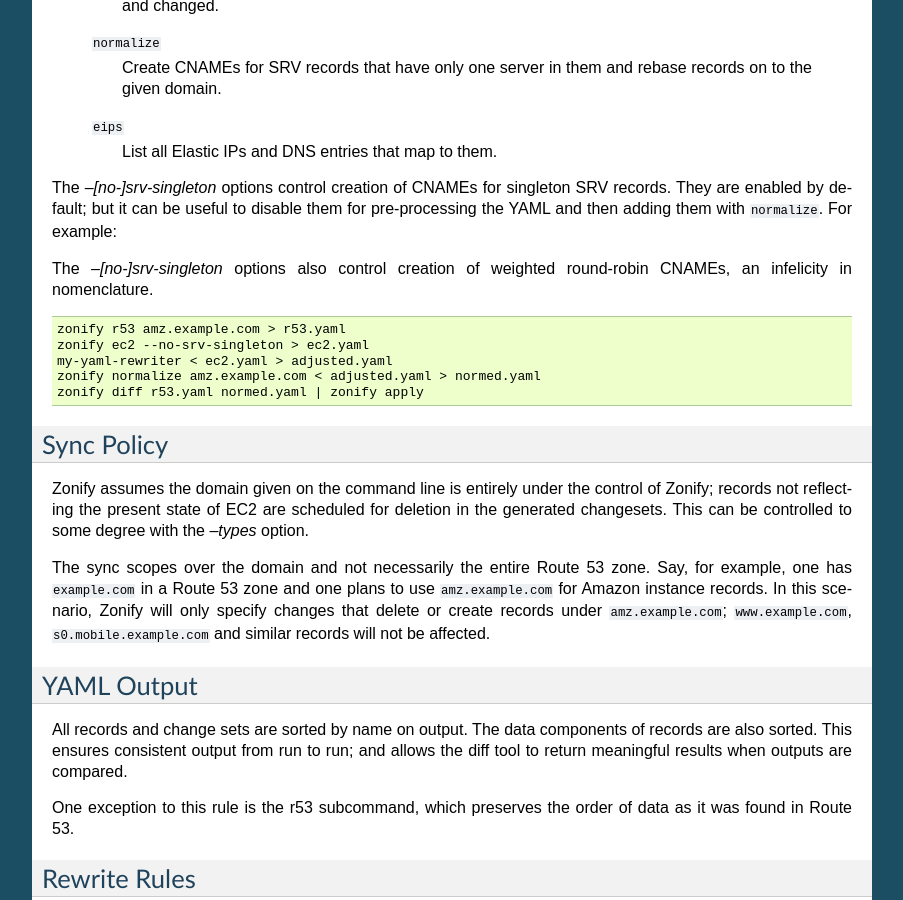
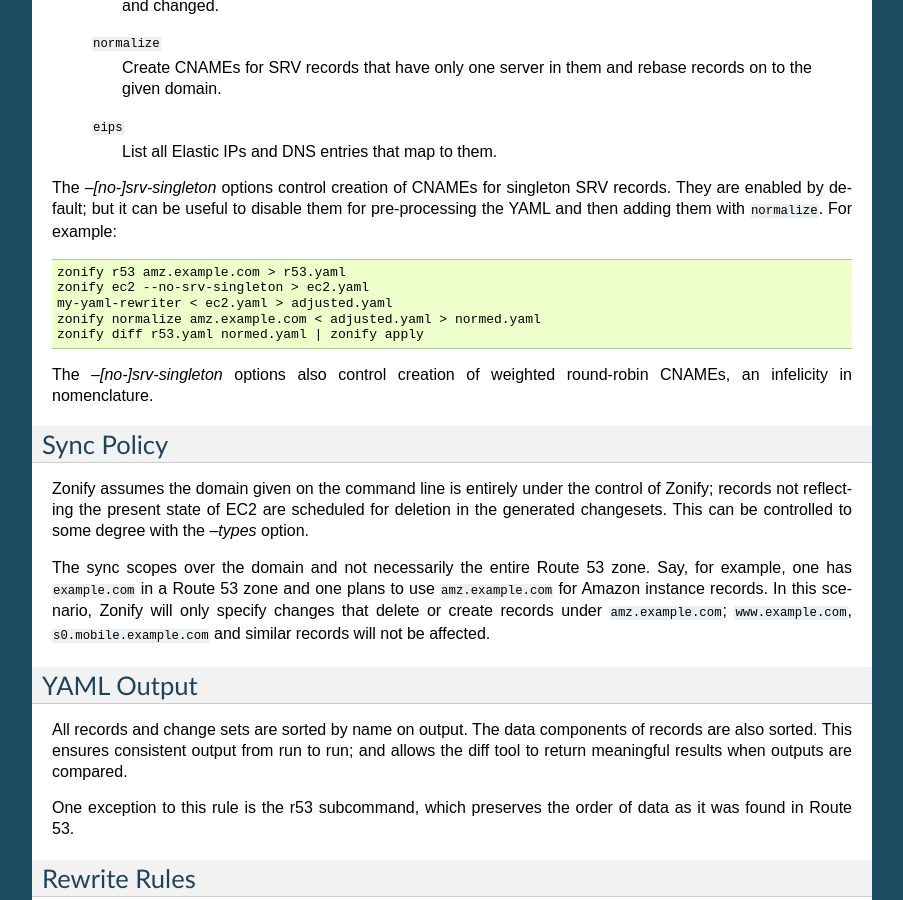
Before and after one commit to airbnb/zonify, a Sphinx documentation site: the page built from docs/source/index.rst, in a window 1280 px wide and 900 px high, scrolled down 1419 px. Shown: the whole window, without its empty margins (198-1101 px from the left). Built offline with Sphinx 7.4.7, drawn with Linux system fonts in a browser that asks for light colours; part of the change alters nothing that is shown.

Commit message:
Example did not immediately follow "For example:"

```diff
--- a/docs/source/index.rst
+++ b/docs/source/index.rst
@@ -94,9 +94,6 @@ SRV records. They are enabled by default; but it can be useful to disable them
 for pre-processing the YAML and then adding them with ``normalize``. For
 example:
 
-The `--[no-]srv-singleton` options also control creation of weighted
-round-robin CNAMEs, an infelicity in nomenclature.
-
 .. code-block:: bash
 
   zonify r53 amz.example.com > r53.yaml
@@ -104,6 +101,9 @@ round-robin CNAMEs, an infelicity in nomenclature.
   my-yaml-rewriter < ec2.yaml > adjusted.yaml
   zonify normalize amz.example.com < adjusted.yaml > normed.yaml
   zonify diff r53.yaml normed.yaml | zonify apply
+
+The `--[no-]srv-singleton` options also control creation of weighted
+round-robin CNAMEs, an infelicity in nomenclature.
 
 Sync Policy
 -----------
```
Also changed, not shown: 1 other file.
